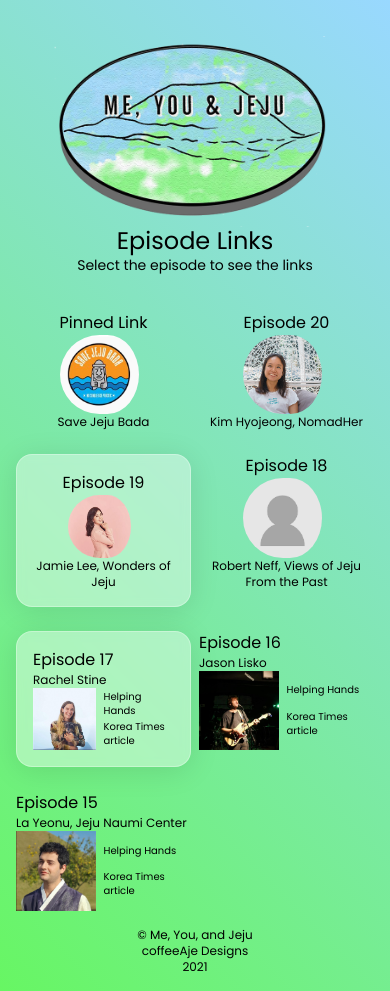
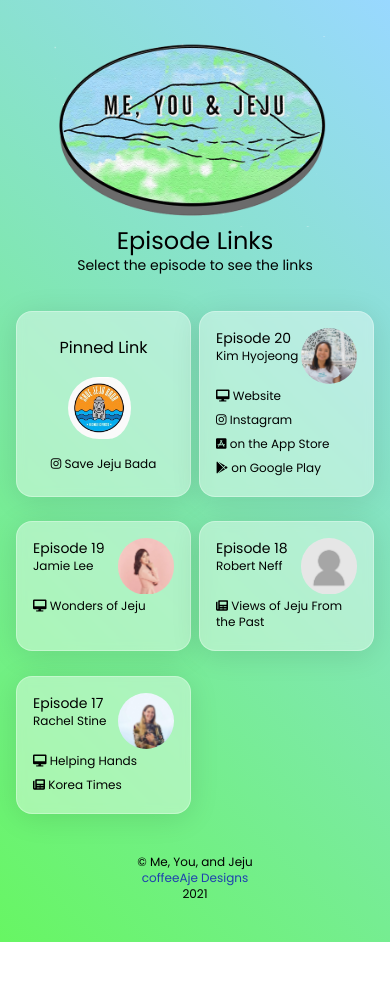
Before and after one commit to jaec0113/me-you-jeju-v2, a website: page links/index.html in a window 390 px wide. After the commit the page ends 942 px from the top, so only its background shows below. Drawn offline with nearby package versions, Linux system fonts and the light colour scheme.

Commit message:
add animations, media queries

```diff
--- a/animations.js
+++ b/animations.js
@@ -1,3 +1,9 @@
+// Main Page Animations
+gsap.from(".hero", {
+  duration: 2,
+  opacity: 0,
+})
+
 gsap.from(".sns-link", {
   duration: 1,
   scale: 0.5,
--- /dev/null
+++ b/animations2.js
@@ -0,0 +1,25 @@
+// Link Page Animations
+
+gsap.from(".hero", {
+  duration: 2,
+  opacity: 0,
+})
+gsap.from(".glass", {
+  duration: 3,
+  opacity: 0,
+  y: 100,
+  scale: 0.75,
+  stagger: 0.2,
+  ease: "elastic",
+})
+
+
+// let tl = gsap.timeline({
+//   scrollTrigger: {
+//     trigger: ".glass",
+//     start: "top top",
+//     scrub: true,
+//   }
+// });
+
+// tl.from(".glass", { opacity: 0, duration: 1 })
--- a/links/index.html
+++ b/links/index.html
@@ -5,14 +5,14 @@
   <meta http-equiv="X-UA-Compatible" content="IE=edge">
   <meta name="viewport" content="width=device-width, initial-scale=1.0">
   <link rel="stylesheet" href="../output.css">
-  <meta name="description" content="A podcast dedicated to all things Jeju Island, South Korea. Hosted by Darryl Coote and Alexis Joy."/>
-  <meta property="og:title" content="Me, You, and Jeju Podcast hosted by Darryl Coote and Alexis Joy"/>
+  <meta name="description" content="Discover more information about each guest that appears on the Me, You, and Jeju podcast hosted by Darryl Coote and Alexis Joy. A podcast dedicated to all things Jeju Island."/>
+  <meta property="og:title" content="Episode Links | Me, You, and Jeju Podcast hosted by Darryl Coote and Alexis Joy"/>
   <meta property="og:url" content="https://meyoujeju.com"/>
   <meta property="og:image" content="https://meyouandjeju.com/images/meta-image.png" />
-  <meta property="og:description" content="A podcast dedicated to all things Jeju Island, South Korea. Hosted by Darryl Coote and Alexis Joy."/>
+  <meta property="og:description" content="Discover more information about each guest that appears on the Me, You, and Jeju podcast hosted by Darryl Coote and Alexis Joy. A podcast dedicated to all things Jeju Island."/>
   <meta property="og:type" content="website"/>
   <meta name="twitter:title" content="Me, You, and Jeju Podcast hosted by Darryl Coote and Alexis Joy" />
-  <meta name="twitter:description" content="A podcast dedicated to all things Jeju Island, South Korea. Hosted by Darryl Coote and Alexis Joy." />
+  <meta name="twitter:description" content="Discover more information about each guest that appears on the Me, You, and Jeju podcast hosted by Darryl Coote and Alexis Joy. A podcast dedicated to all things Jeju Island." />
   <meta name="twitter:image" content="https://meyouandjeju.com/images/meta-image.png" />
   <link rel="stylesheet" href="https://cdnjs.cloudflare.com/ajax/libs/font-awesome/6.0.0-beta3/css/all.min.css" integrity="sha512-Fo3rlrZj/k7ujTnHg4CGR2D7kSs0v4LLanw2qksYuRlEzO+tcaEPQogQ0KaoGN26/zrn20ImR1DfuLWnOo7aBA==" crossorigin="anonymous" referrerpolicy="no-referrer" />
   <link rel="icon" type="image/ico" href="../images/favicon.ico">
@@ -20,132 +20,111 @@
 </head>
 <body>
   <!-- Hero Image -->
-  <section class="m-9 flex flex-col">
+  <section class="m-9 flex flex-col items-center hero">
     <a href="/">
       <img src="../images/logo.png" alt="Me You and Jeju logo">
     </a>
     <img src="../images/meta-image.png" alt="meta image" class="hidden">
-    <h1 class="text-xl text-center">Episode Links</h1>
-    <h3 class="text-md text-center">Select the episode to see the links</h3>
+    <h1 class="text-xl text-center large-tablet:text-xxxl">Episode Links</h1>
+    <h3 class="text-md text-center large-tablet:text-xxl">Select the episode to see the links</h3>
   </section>
 
-  <main class="mx-4 grid grid-cols-2 gap-x-2 gap-y-6">
+  <main class="mx-4 grid grid-cols-2 gap-x-2 gap-y-6 laptop:grid-cols-3 desktop:grid-cols-4">
 
   <!-- Pinned Links -->
-  <section>
-    <div class="flex flex-col items-center">
-      <h3>Pinned Link</h3>
+  <section class="glass hover:bg-black/10 flex flex-col items-center justify-around">
+      <h3 class="large-tablet:text-xl">Pinned Link</h3>
       <img class="object-contain w-1/2 pr-2 rounded-full" src="../images/link-imgs/save-jeju-bada.jpg" alt="save jeju bada logo">
-      <p class="text-sm text-center">Save Jeju Bada</p>
-    </div>
-    <dialog id="ep18-modal">
-      <div class="flex flex-col">
-        <a href="https://instagram.com/savejejubada">Save Jeju Bada</a>
-      </div>
-      <button id="ep18-close">X</button>
-    </dialog>
+      <a href="https://www.instagram.com/savejejubada" target="_blank" rel="noopener noreferrer" class="text-sm cursor:pointer hover:text-white text-center large-tablet:text-lg"><i class="fab fa-instagram"></i> Save Jeju Bada</a>
   </section>
 
 
   <!-- Episodes -->
 
-    <section>
-      <div id="ep20-open" class="flex flex-col items-center cursor-pointer">
-        <h3>Episode 20</h3>
-        <img class="object-contain w-1/2 pr-2 rounded-full" src="../images/link-imgs/kim-hyojeong-ep20.jpg" alt="NomadHer founder Kim Hyojeong">
-        <p class="text-sm text-center">Kim Hyojeong, NomadHer</p>
+    <section class="glass hover:bg-black/10">
+      <div class="flex">
+        <div class="w-3/5 large-tablet:flex large-tablet:flex-col large-tablet:justify-evenly">
+          <h3 class="text-md large-tablet:text-xl">Episode 20</h3>
+          <p class="text-sm large-tablet:text-lg">Kim Hyojeong</p>
+        </div>
+        <div class="w-2/5 flex align-center">
+          <img class="object-contain w-full rounded-full" src="../images/link-imgs/kim-hyojeong-ep20.jpg" alt="NomadHer founder Kim Hyojeong">
+        </div>
       </div>
-      <dialog id="ep20-modal" class="glass glass-modal">
-        <div class="flex flex-col justify-center items-center">
+      <div class="flex flex-col justify-evenly max-h-2/3 text-sm large-tablet:text-lg">
           <a href="https://nomadher.com" target='_blank'
-          rel='noopener noreferrer' class="my-3">NomadHer</a>
+          rel='noopener noreferrer' class="my-1 hover:text-white"><i class="fa-solid fa-desktop"></i> Website</a>
           <a href="https://www.instagram.com/nomad_her?hl=en" target='_blank'
-          rel='noopener noreferrer' class="my-3">NomadHer Instagram</a>
+          rel='noopener noreferrer' class="my-1 hover:text-white"><i class="fab fa-instagram"></i> Instagram</a>
           <a href="https://apps.apple.com/ca/app/nomadher-solo-female-travel/id1473787837" target='_blank'
-          rel='noopener noreferrer' class="my-3">NomadHer on the App Store</a>
+          rel='noopener noreferrer' class="my-1 hover:text-white"><i class="fa-brands fa-app-store-ios"></i> on the App Store</a>
           <a href="https://play.google.com/store/apps/details?id=com.nomadher.nomadher2&hl=en&gl=US" target='_blank'
-          rel='noopener noreferrer' class="my-3">NomadHer on Google Play</a>
-          <button id="ep20-close" class="py-3 border-solid border-2 border-black rounded-md w-2/3 hover:bg-black hover:text-white">Close</button>
+          rel='noopener noreferrer' class="my-1 hover:text-white"><i class="fa-brands fa-google-play"></i> on Google Play</a>
         </div>
-        </dialog>
     </section>
 
-    <section class="glass glass-card hover:bg-black/10">
-      <div class="flex flex-col items-center">
-        <h3>Episode 19</h3>
-        <img class="object-contain w-1/2 pr-2 rounded-full" src="../images/link-imgs/jamie-lee-ep19.jpg" alt="Arirang Wonders of Jeju host Jamie Lee">
-        <p class="text-sm text-center">Jamie Lee, Wonders of Jeju</p>
+    <section class="glass hover:bg-black/10">
+      <div class="flex">
+        <div class="w-3/5 large-tablet:flex large-tablet:flex-col large-tablet:justify-evenly">
+          <h3 class="text-md large-tablet:text-xl">Episode 19</h3>
+          <p class="text-sm large-tablet:text-lg">Jamie Lee</p>
+        </div>
+        <div class="w-2/5 flex align-center">
+          <img class="object-contain w-full rounded-full" src="../images/link-imgs/jamie-lee-ep19.jpg" alt="Arirang Wonders of Jeju host Jamie Lee">
+        </div>
       </div>
-      <dialog id="ep19-modal">
-        <div class="flex flex-col">
-          <a href="https://koreatimes.co.kr/www/opinion/2022/01/721_321869.html">Wonders of Jeju</a>
+        <div class="flex flex-col justify-evenly max-h-2/3 text-sm large-tablet:text-lg">
+          <a href="https://www.arirang.com/Radio/Radio_DMB_Intro.asp?PROG_CODE=RADR0148&MENU_CODE=101590&sys_lang=Eng&code=Be2#:~:text=Wonders%20of%20Jeju%20brings%20you,your%20fatigue%20from%20ordinary%20life." class="my-1 hover:text-white" target='_blank'
+          rel='noopener noreferrer'><i class="fa-solid fa-desktop"></i> Wonders of Jeju</a>
         </div>
-        <button id="ep19-close">X</button>
-      </dialog>
     </section>
 
-    <section>
-      <div class="flex flex-col items-center">
-        <h3>Episode 18</h3>
-        <img class="object-contain w-1/2 pr-2 rounded-full" src="../images/link-imgs/no-user-image.jpg" alt="Placeholder image">
-        <p class="text-sm text-center">Robert Neff, Views of Jeju From the Past</p>
+    <section class="glass hover:bg-black/10">
+      <div class="flex">
+        <div class="w-3/5 large-tablet:flex large-tablet:flex-col large-tablet:justify-evenly">
+          <h3 class="text-md large-tablet:text-xl">Episode 18</h3>
+          <p class="text-sm large-tablet:text-lg">Robert Neff</p>
+        </div>
+        <div class="w-2/5 flex align-center">
+          <img class="object-contain w-full rounded-full" src="../images/link-imgs/no-user-image.jpg" alt="Placeholder image">
+        </div>
       </div>
-      <dialog id="ep18-modal">
-        <div class="flex flex-col">
-          <a href="https://koreatimes.co.kr/www/opinion/2022/01/721_321869.html">Views of Jeju From the Past (1)</a>
+        <div class="flex flex-col justify-evenly max-h-2/3 text-sm large-tablet:text-lg">
+          <a href="https://koreatimes.co.kr/www/opinion/2022/01/721_321869.html" class="my-1 hover:text-white" target='_blank'
+          rel='noopener noreferrer'><i class="fa-solid fa-newspaper"></i> Views of Jeju From the Past</a>
         </div>
-        <button id="ep18-close">X</button>
-      </dialog>
     </section>
 
-    <section class="glass glass-card">
-      <h3>Episode 17</h3>
-      <p class="text-sm">Rachel Stine</p>
+    <section class="glass hover:bg-black/10">
       <div class="flex">
-        <img class="object-contain w-1/2 pr-2" src="../images/link-imgs/rachel-stine-ep17.jpg" alt="Rachel Stine">
-        <div class="flex flex-col justify-evenly w-2/3 text-xs">
-          <a href="https://helpinghandskorea.org">Helping Hands</a>
-          <a href="https://www.koreatimes.co.kr/www/culture/2022/01/262_321757.html?fbclid=IwAR3kKWN8tcDbb4w7qjdk5w7rsG4EWL9x39UWeOsQGsDqdboeYUFSqgM_DjA
-          ">Korea Times article</a>
+        <div class="w-3/5 large-tablet:flex large-tablet:flex-col large-tablet:justify-evenly">
+          <h3 class="text-md large-tablet:text-xl">Episode 17</h3>
+          <p class="text-sm large-tablet:text-lg">Rachel Stine</p>
+        </div>
+        <div class="w-2/5 flex align-center">
+          <img class="object-contain w-full  rounded-full" src="../images/link-imgs/rachel-stine-ep17.jpg" alt="Rachel Stine">
         </div>
       </div>
-    </section>
+          <div class="flex flex-col justify-evenly max-h-2/3 text-sm large-tablet:text-lg">
+            <a href="https://helpinghandskorea.org" class="my-1 hover:text-white"><i class="fa-solid fa-desktop" target='_blank'
+              rel='noopener noreferrer'></i> Helping Hands</a>
+            <a href="https://www.koreatimes.co.kr/www/culture/2022/01/262_321757.html?fbclid=IwAR3kKWN8tcDbb4w7qjdk5w7rsG4EWL9x39UWeOsQGsDqdboeYUFSqgM_DjA
+            " class="my-1 hover:text-white" target='_blank'
+            rel='noopener noreferrer'><i class="fa-solid fa-newspaper"></i> Korea Times</a>
+          </div>
 
-    <section>
-      <h3>Episode 16</h3>
-      <p class="text-sm">Jason Lisko</p>
-      <div class="flex">
-        <img class="object-contain w-1/2 pr-2" src="../images/link-imgs/jason-lisko-ep16.jpg" alt="Rachel Stine">
-        <div class="flex flex-col justify-evenly w-2/3 text-xs">
-          <a href="https://helpinghandskorea.org">Helping Hands</a>
-          <a href="https://www.koreatimes.co.kr/www/culture/2022/01/262_321757.html?fbclid=IwAR3kKWN8tcDbb4w7qjdk5w7rsG4EWL9x39UWeOsQGsDqdboeYUFSqgM_DjA
-          ">Korea Times article</a>
-        </div>
-      </div>
-    </section>
-
-    <section>
-      <h3>Episode 15</h3>
-      <p class="text-sm">La Yeonu, Jeju Naumi Center</p>
-      <div class="flex">
-        <img class="object-contain w-1/2 pr-2" src="../images/link-imgs/la-yeonu-ep15.jpg" alt="Rachel Stine">
-        <div class="flex flex-col justify-evenly w-2/3 text-xs">
-          <a href="https://helpinghandskorea.org">Helping Hands</a>
-          <a href="https://www.koreatimes.co.kr/www/culture/2022/01/262_321757.html?fbclid=IwAR3kKWN8tcDbb4w7qjdk5w7rsG4EWL9x39UWeOsQGsDqdboeYUFSqgM_DjA
-          ">Korea Times article</a>
-        </div>
-      </div>
     </section>
   </main>
 
   <!-- Footer -->
-  <footer class="text-sm text-center py-4">
-    &copy; Me, You, and Jeju <br /> coffeeAje Designs <br /> 2021
+  <footer class="text-sm text-center py-10 large-tablet:text-lg">
+    &copy; Me, You, and Jeju <br /> <a href="https://coffeeaje.com" target="_blank" rel="noopener noreferrer" class="text-blue-800">coffeeAje Designs</a> <br /> 2021
   </footer>
 
   <!-- GSAP Script -->
   <script src="https://cdnjs.cloudflare.com/ajax/libs/gsap/3.9.1/gsap.min.js"></script>
+  <!-- <script src="https://cdnjs.cloudflare.com/ajax/libs/gsap/3.9.1/ScrollTrigger.min.js"></script> -->
   <!-- Javascript File -->
-  <script src="/app.js"></script>
+  <script src="/animations2.js"></script>
 </body>
 </html>
--- a/main.css
+++ b/main.css
@@ -52,20 +52,49 @@
   backdrop-filter: blur(5px);
   -webkit-backdrop-filter: blur(5px);
   border: 1px solid rgba(255,255,255, 0.3);
+  padding: 1rem;
+}
+/* flip card option */
+/* .flip-card {
+  position: relative;
+  width: 100%;
+  height: 100%;
+  text-align: center;
+  transition: transform 0.8s;
+  transform-style: preserve-3d;
+  perspective: 1000px;
 }
 
-.glass-card {
+.flip-front,
+.flip-back {
+  position: absolute;
+  width: 100%;
+  height: 100%;
+  backface-visibility: hidden;
+  -webkit-backface-visibility: hidden;
+  background: rgba(255,255,255, 0.4);
+  border-radius: 16px;
+  box-shadow: 0 4px 30px rgba(0,0,0,0.1);
+  backdrop-filter: blur(5px);
+  -webkit-backdrop-filter: blur(5px);
+  display: flex;
+  flex-direction: column;
+  justify-content: center;
+  align-items: center;
   padding: 1rem;
+  transform: rotateX(0deg);
+  -webkit-transform: rotateX(0deg);
 }
 
-.glass-modal {
-  width: 70%;
-  border: 0;
-  box-shadow: 0 0 1em rgb(0 0 0 / 0/3);
-  backdrop-filter: blur(20px);
-  max-height: 50%;
+.flip-back {
+  color: black;
+  transform: rotateY(180deg);
+  -webkit-transform: rotateY(180deg);
 }
 
-.glass-modal::backdrop {
-  opacity: 0.9;
-}
+.card.flip {
+  transform: rotateY(180deg);
+  -webkit-transform: rotateY(180deg);
+  transition: transform 0.8s;
+  transform-style: preserve-3d;
+} */
--- a/tailwind.config.js
+++ b/tailwind.config.js
@@ -9,6 +9,12 @@
       xl: ['24px', '28px'],
       xxl: ['28px', '32px'],
       xxxl: ['32px', '36px'],
+    },
+    screens: {
+      'tablet': '450px',
+      'large-tablet': '700px',
+      'laptop': '1024px',
+      'desktop': '1280px',
     }
   },
   plugins: [
```
Also changed, not shown: app.js (deleted, +0 -11 lines), index.html (+13 -13 lines), output.css.
